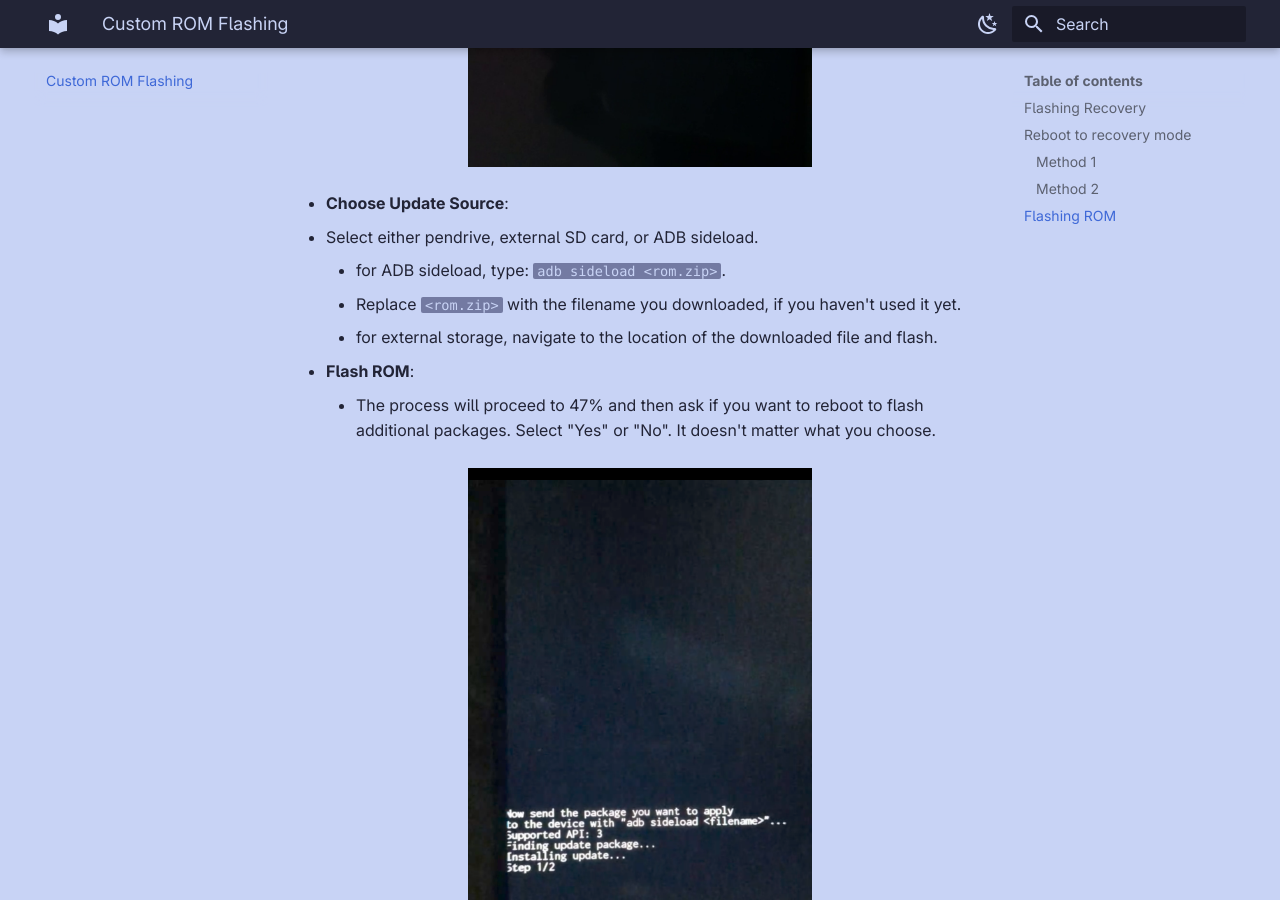
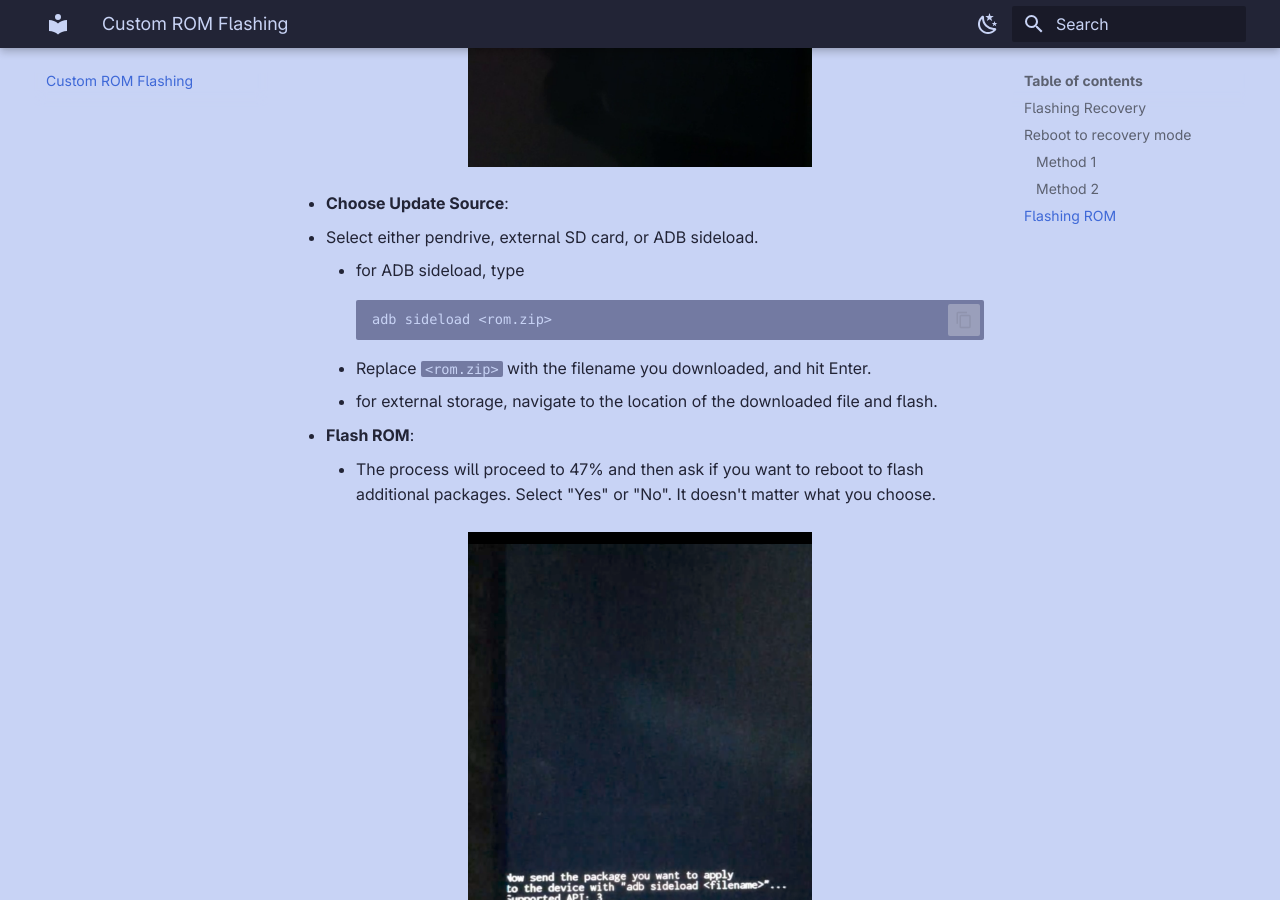
Before and after one commit to rvsmooth/cancufdocs, an MkDocs documentation site: the page built from docs/cr_flashing.md, in a window 1280 px wide and 900 px high, scrolled down 2760 px. Built offline with MkDocs 1.6.1 and Material for MkDocs 9.7.7, drawn with Linux system fonts in a browser that asks for light colours; some web fonts are replaced.

Commit message:
feat: copy code

````diff
--- a/docs/cr_flashing.md
+++ b/docs/cr_flashing.md
@@ -56,8 +56,11 @@ The phone will reboot into `recovery mode` and will look like something this
 - **Choose Update Source**:
 
   - Select either pendrive, external SD card, or ADB sideload.
-    - for ADB sideload, type: `adb sideload <rom.zip>`.
-    - Replace `<rom.zip>` with the filename you downloaded, if you haven't used it yet.
+    - for ADB sideload, type
+```
+adb sideload <rom.zip>
+```
+    - Replace `<rom.zip>` with the filename you downloaded, and hit Enter.
     - for external storage, navigate to the location of the downloaded file and flash.
 
 - **Flash ROM**:
--- a/mkdocs.yml
+++ b/mkdocs.yml
@@ -30,6 +30,7 @@ theme:
         name: Switch to light mode
   features:
     - navigation.tabs
+    - content.code.copy
   font:
     - false
 
````
Also changed, not shown: docs/bl_unlock.md (+15 -5 lines).
